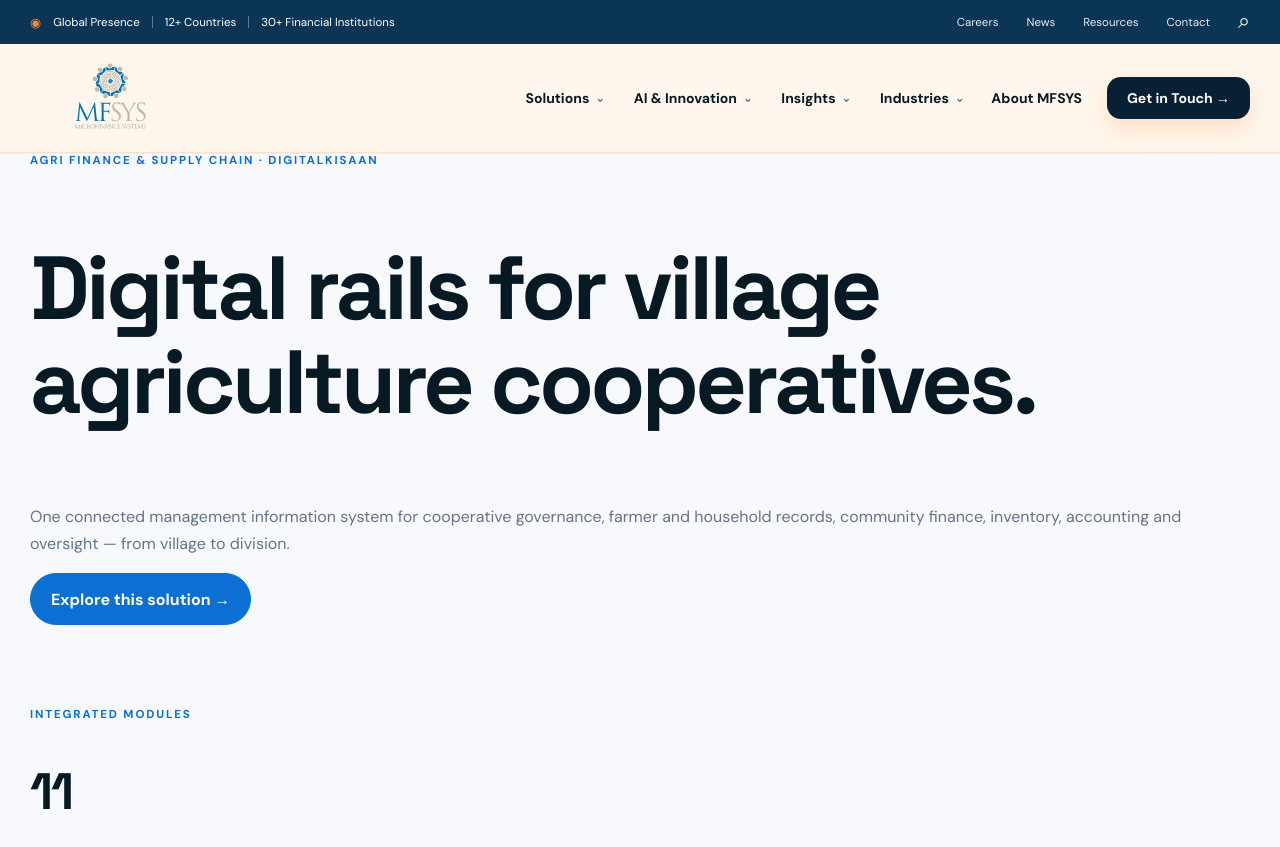
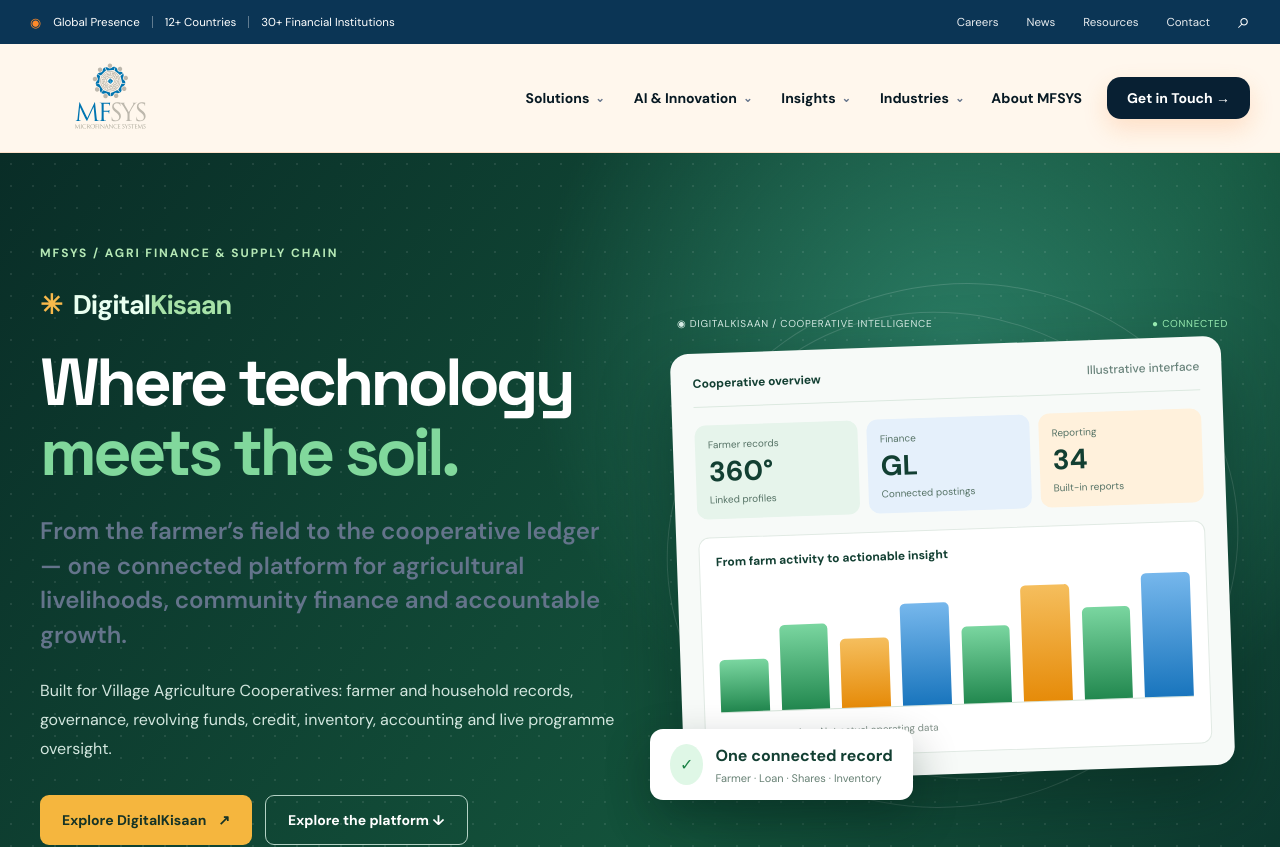
Before and after one commit to ali-mfsys/mfsys-website, a Next.js app: page /products/digitalkisaan in a window 1280 px wide. Shown: the top 847 px of the page. Built offline with nearby package versions, Linux system fonts and the light colour scheme.

Commit message:
Launch dedicated DigitalKisaan brochure-led experience and SEO metadata

```diff
--- a/app/products/digitalkisaan/page.tsx
+++ b/app/products/digitalkisaan/page.tsx
@@ -1,4 +1,4 @@
-import type { Metadata } from "next";
-import BrochureExperience from "../../../components/BrochureExperience";
-export const metadata: Metadata = {title:"DigitalKisaan | MFSYS",description:"Integrated cooperative MIS: governance, farmer profiles, revolving funds, accounting, inventory and 34 reports.",alternates:{canonical:"/products/digitalkisaan"}};
-export default function Page(){return <BrochureExperience kind="digitalkisaan"/>;}
+import type {Metadata} from "next";
+import DigitalKisaanExperience from "../../../components/DigitalKisaanExperience";
+export const metadata:Metadata={title:"DigitalKisaan | Agri Finance & Supply Chain | MFSYS",description:"DigitalKisaan connects agricultural cooperatives, farmer profiles, revolving funds, inventory, accounting, governance and 34 reports. Explore MFSYS's integrated cooperative MIS.",alternates:{canonical:"/products/digitalkisaan"},openGraph:{title:"DigitalKisaan | Where Technology Meets the Soil",description:"From farmer records to community finance, inventory and programme oversight — one connected platform.",url:"https://mfsys.ca/products/digitalkisaan"}};
+export default function Page(){return <DigitalKisaanExperience/>;}
```
